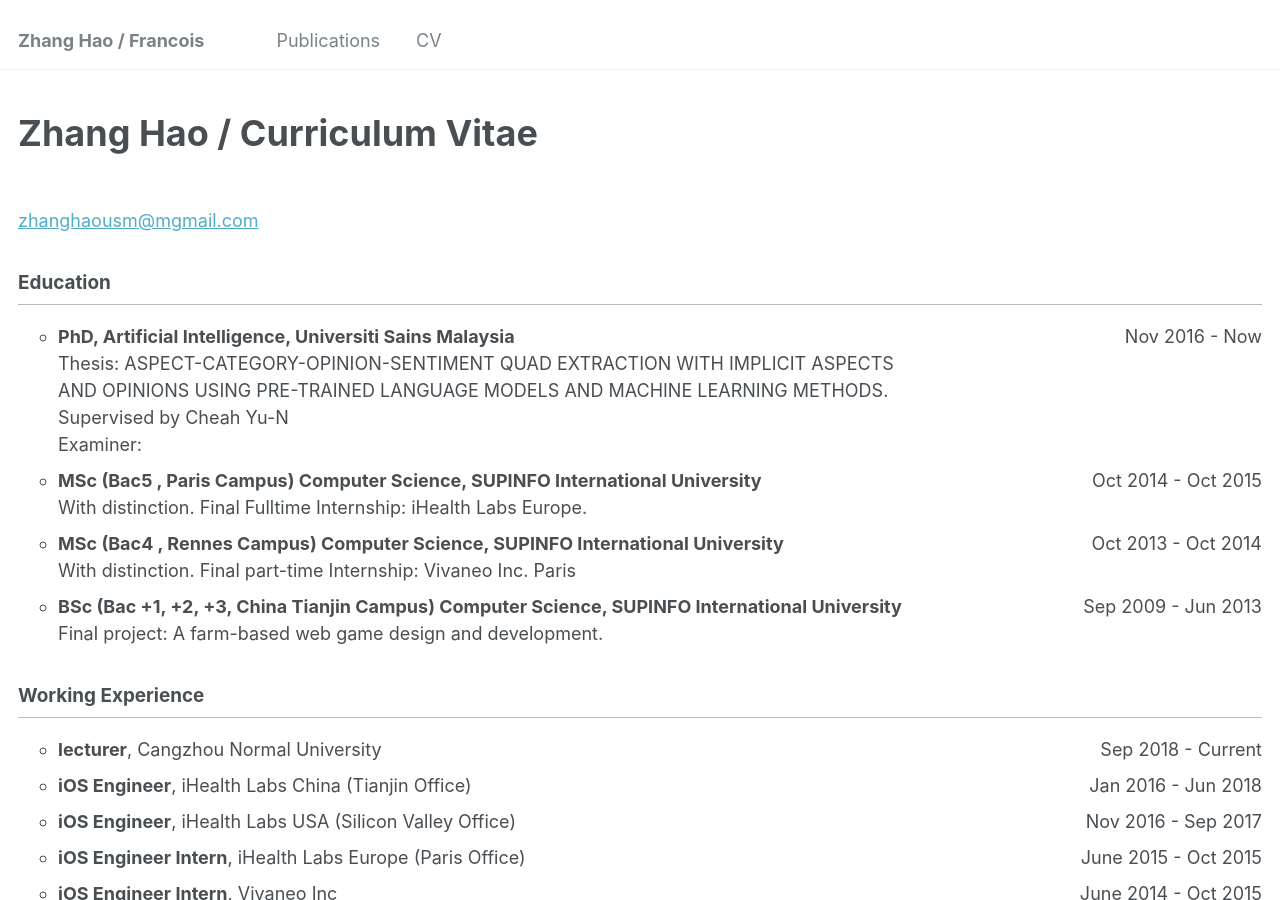
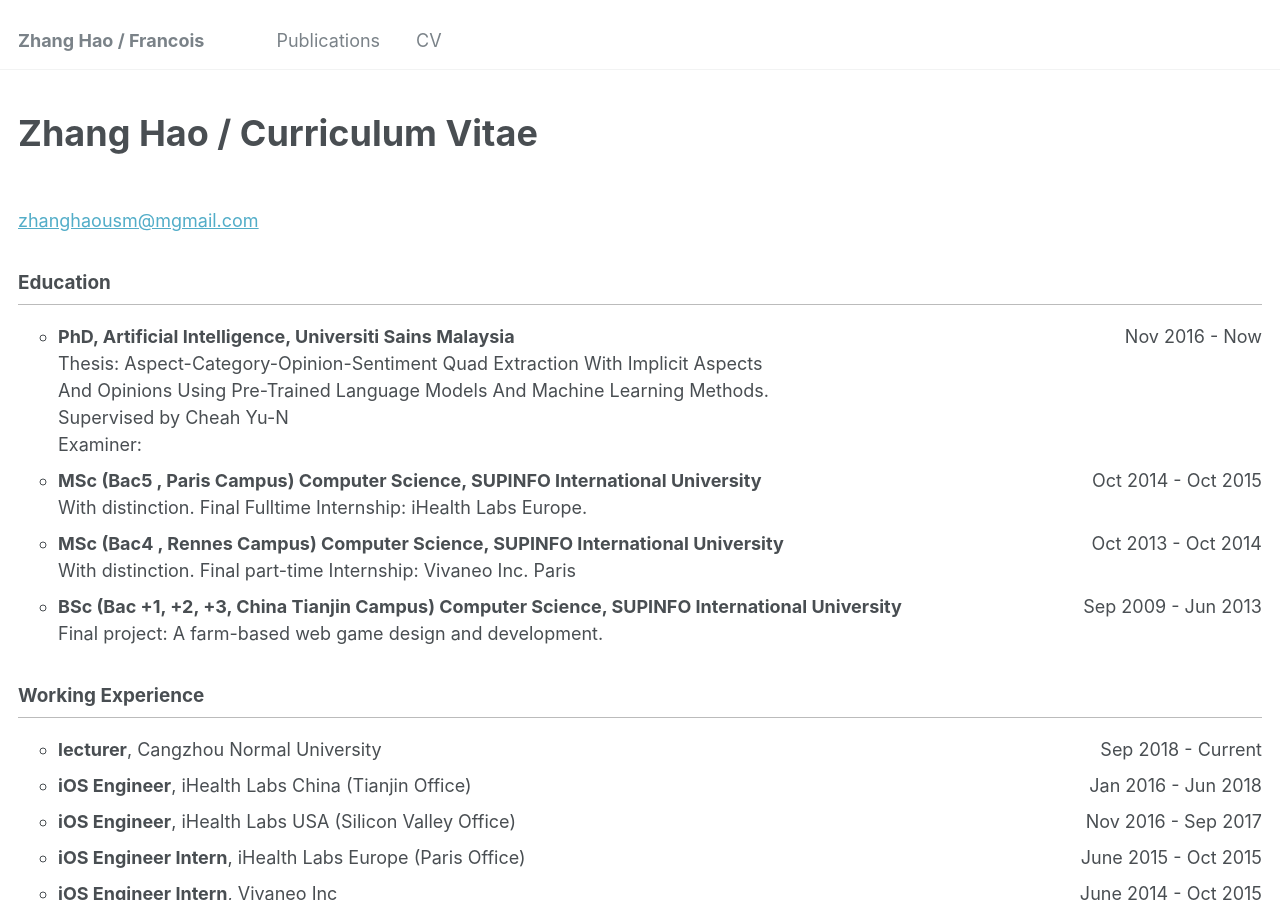
Before and after one commit to sydmou/sydmou.github.io, a Jekyll site: the page built from _pages/cv.md, in a window 1280 px wide and 900 px high. Built offline with Jekyll 4.4.1, drawn with Linux system fonts in a browser that asks for light colours.

Commit message:
Update cv.md

```diff
--- a/_pages/cv.md
+++ b/_pages/cv.md
@@ -15,8 +15,8 @@ redirect_from:
 ## Education
 
 * **PhD, Artificial Intelligence, Universiti Sains Malaysia** <span style="float: right;">Nov 2016 - Now</span><br>
-  <span class='desc'>Thesis: ASPECT-CATEGORY-OPINION-SENTIMENT QUAD EXTRACTION WITH IMPLICIT ASPECTS \\
-   AND OPINIONS USING PRE-TRAINED LANGUAGE MODELS AND MACHINE LEARNING METHODS.</span><br>
+  <span class='desc'>Thesis: Aspect-Category-Opinion-Sentiment Quad Extraction With Implicit Aspects \\
+   And Opinions Using Pre-Trained Language Models And Machine Learning Methods.</span><br>
   <span class='desc'>Supervised by Cheah Yu-N</span><br>
   <span class='desc'>Examiner:</span>
 * **MSc (Bac5 , Paris Campus) Computer Science, SUPINFO International University** <span style="float: right;">Oct 2014 - Oct 2015</span>\
```
